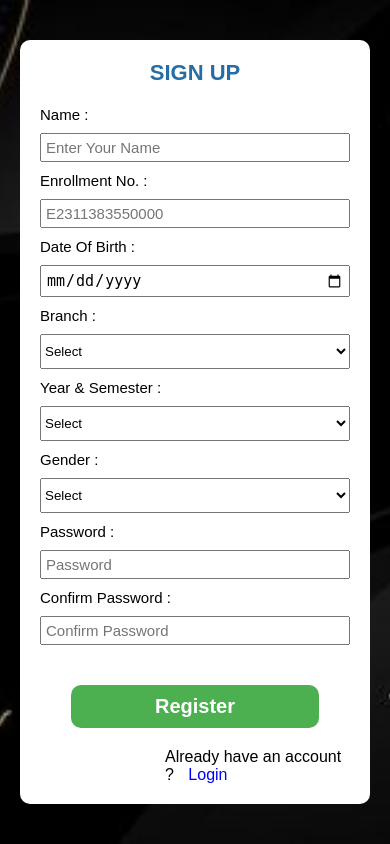
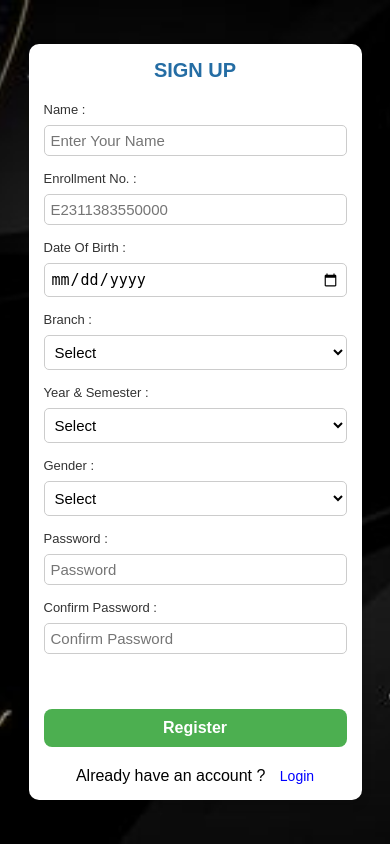
Before and after one commit to shadabalam7055/Quiz-Website, a PHP site: page /PHP/signup.php in a window 390 px wide. Run offline with PHP 8.4, Linux system fonts and the light colour scheme.

Commit message:
css changes

```diff
--- a/Quiz Website/CSS/signup.css
+++ b/Quiz Website/CSS/signup.css
@@ -4,9 +4,10 @@
     box-sizing: border-box;
 }
 
-html,body {
+html, body {
     height: 100%;
 }
+
 body {
     background: url(../Images/login.jpg) no-repeat center center;
     background-size: cover;
@@ -14,6 +15,8 @@ body {
     justify-content: center;
     align-items: center;
     font-family: Arial, sans-serif;
+    padding: 10px;
+    min-height: 100vh;
 }
 
 .main {
@@ -22,6 +25,7 @@ body {
     width: 100%;
     padding: 20px;
     border-radius: 10px;
+    box-shadow: 0px 4px 10px rgba(0,0,0,0.2);
 }
 
 #title {
@@ -37,89 +41,107 @@ body {
 }
 
 .field {
-    margin-bottom: 10px;
+    margin-bottom: 15px;
     display: flex;
     align-items: center;
+    justify-content: space-between;
 }
 
 label {
-    width: 200px;
+    min-width: 120px;
     margin-right: 10px;
-    font-size: 15px;
+    font-size: 13px;
+    color: #333;
 }
 
-.input {
+.input,
+.selectbox {
     width: 100%;
     font-size: 15px;
     outline: none;
-    padding: 4px;
+    padding: 6px;
+    border: 1px solid #ccc;
+    border-radius: 5px;
 }
 
 .selectbox {
-    position: relative;
-    width: 100%;
     height: 35px;
-    outline: none;
+    background-color: #fff;
 }
 
-.fields{
+.fields {
     margin-top: 20px;
-    margin-left: 125px;
+    text-align: center;
 }
 
 .link {
     color: blue;
     padding-left: 10px;
     text-decoration: none;
+    font-size: 14px;
 }
 
 #error {
     color: red;
     padding: 10px;
+    font-size: 14px;
 }
 
 .button {
     background-color: #4CAF50;
     color: white;
-    font-size: 20px;
+    font-size: 18px;
     font-weight: bold;
     border: none;
     padding: 10px;
-    margin: auto;
-    width: 80%;
-    border-radius: 10px;
+    margin: 5px auto 0;
+    width: 100%;
+    border-radius: 8px;
+    transition: background 0.3s ease;
 }
 
-.sbox:hover{
+.button:hover {
     cursor: pointer;
+    background-color: #45a049;
 }
 
 .button:active {
     background-color: #09426e;
 }
 
-.button:hover{
-    cursor: pointer;
+.input:hover,
+.selectbox:hover {
+    border: 2px solid #256da4;
 }
 
-.input:hover {
-    border: 2px solid black;
-    border-radius: 3px;
+@media (max-width: 768px) {
+    .main {
+        max-width: 90%;
+        padding: 15px;
+    }
+    #title {
+        font-size: 20px;
+    }
+    .button {
+        font-size: 16px;
+        padding: 10px;
+    }
 }
 
-@media (max-width: 450px) {
-
-    .main {
-        max-width: 350px;
-        width: 100%;
-    }
+@media (max-width: 480px) {
     .field {
         flex-direction: column;
         align-items: flex-start;
     }
-
     label {
-        margin-bottom: 10px;
+        margin-bottom: 8px;
+        min-width: auto;
     }
-
+    .input,
+    .selectbox {
+        width: 100%;
+    }
+    .button {
+        width: 100%;
+    }
 }
```
Also changed, not shown: Quiz Website/CSS/login.css (+50 -25 lines).
